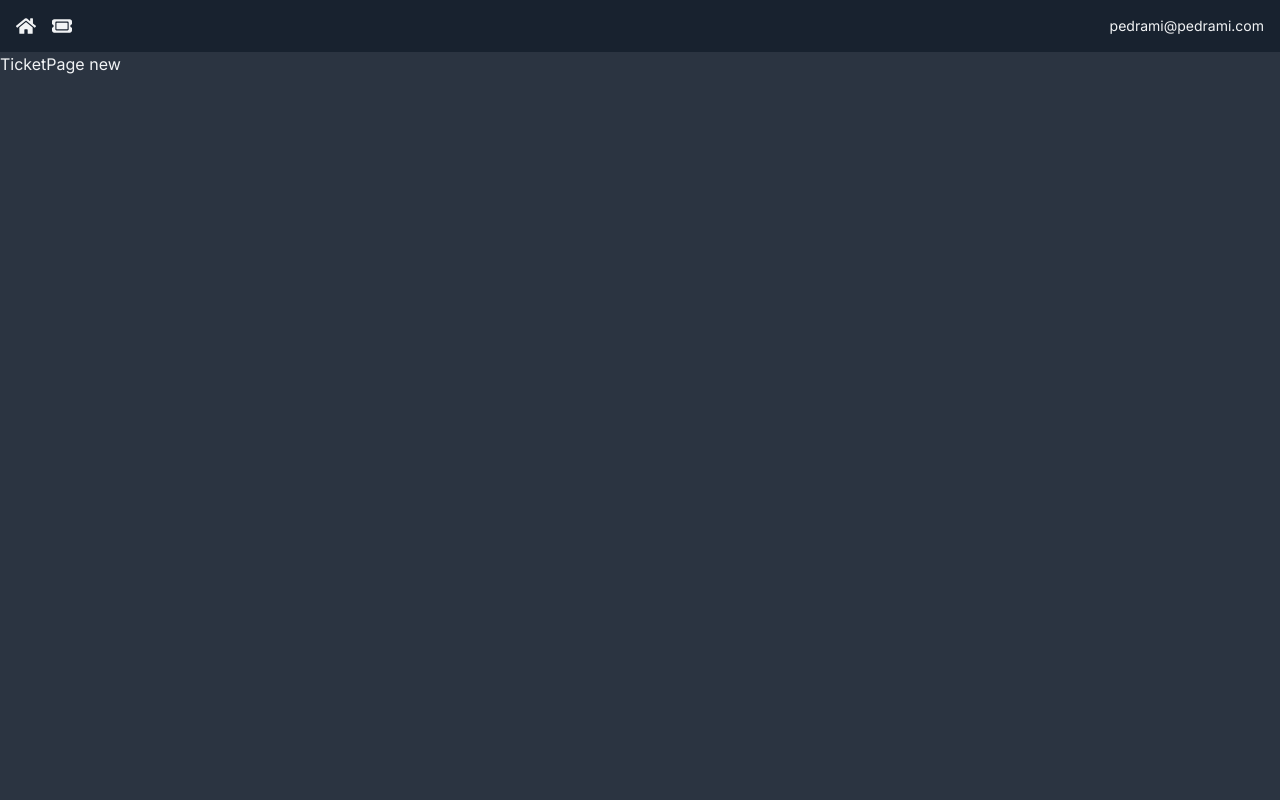
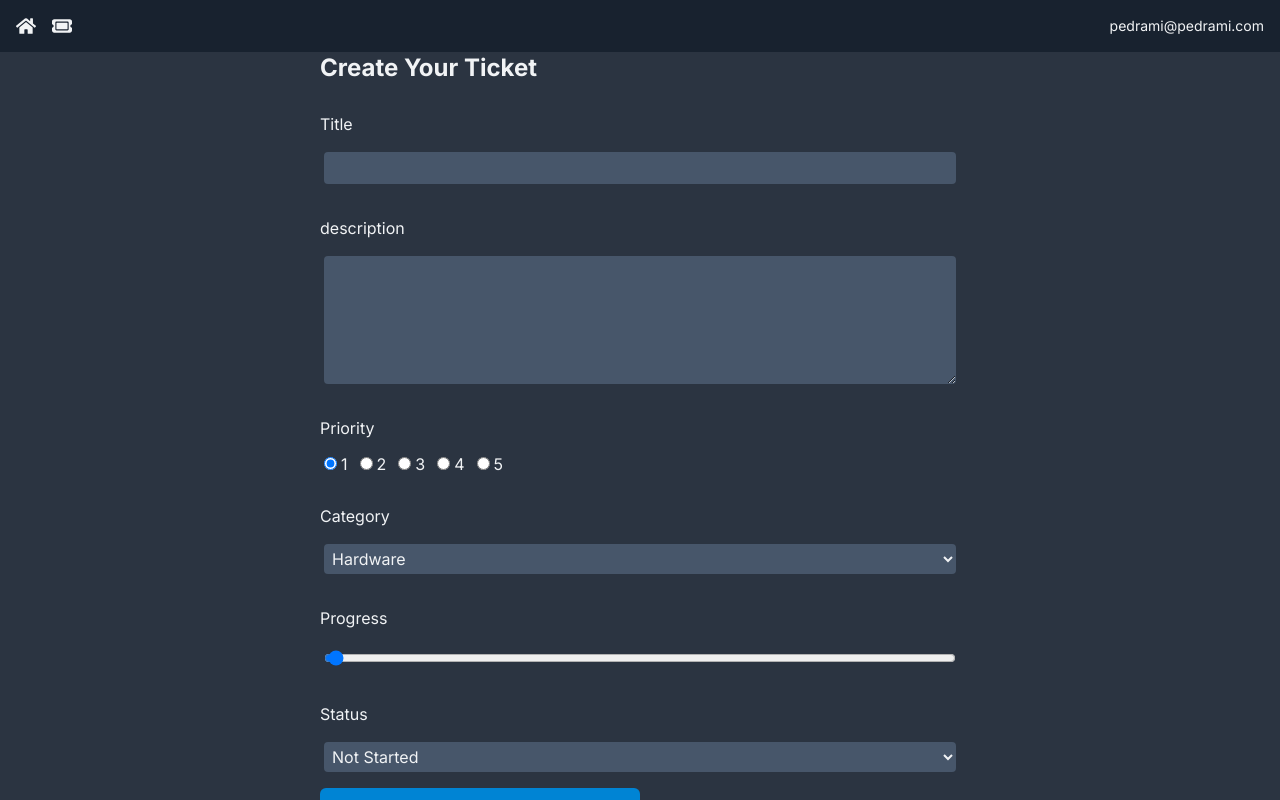
Before and after one commit to M-Pedrami/TicketApp, a Next.js app: page /TicketPage/new in a window 1280 px wide. Built offline with nearby package versions, Linux system fonts and the light colour scheme.

Commit message:
post request working

```diff
--- /dev/null
+++ b/app/(components)/TicketForm.jsx
@@ -0,0 +1,200 @@
+"use client";
+
+import { useRouter } from "next/navigation";
+import { useState } from "react";
+import { toast } from "react-toastify";
+
+const TicketForm = () => {
+  const router = useRouter();
+  const [ticketData, setTicketData] = useState({
+    title: "",
+    description: "",
+    priority: 1,
+    progress: 0,
+    status: "not started",
+    category: "Hardware Problem",
+  });
+  const handleSubmit = async () => {
+    try {
+      console.log("HandleSubmit Clicked");
+      const response = await fetch("/api/Tickets", {
+        method: "POST",
+        body: JSON.stringify(ticketData),
+        headers: {
+          "content-type": "application/json",
+        },
+      });
+      if (response.ok) {
+        toast.success("Ticket Created");
+        router.push("/");
+      }
+      if (!response.ok) {
+        toast.error("Ticket Failed");
+        console.log("error from handlesubmit IF Statement");
+      }
+    } catch (error) {
+      console.log("Error from handleSubmit CATCH", error);
+    }
+  };
+  return (
+    <div className="flex justify-center">
+      <div className="flex flex-col gap-3 w-1/2" method="post">
+        <h3>Create Your Ticket</h3>
+        <label>Title</label>
+        <input
+          type="text"
+          id="title"
+          name="title"
+          required={true}
+          value={ticketData.title}
+          onChange={(e) =>
+            setTicketData((prevData) => ({
+              ...prevData,
+              title: e.target.value,
+            }))
+          }
+        />
+        <label>description</label>
+        <textarea
+          type="text"
+          id="description"
+          name="description"
+          required={true}
+          value={ticketData.description}
+          rows={5}
+          onChange={(e) =>
+            setTicketData((prevData) => ({
+              ...prevData,
+              description: e.target.value,
+            }))
+          }
+        />
+        <label>Priority</label>
+        <div>
+          <input
+            type="radio"
+            id="priority-1"
+            name="priority"
+            value={1}
+            checked={ticketData.priority == 1}
+            onChange={(e) => {
+              setTicketData((prevData) => ({
+                ...prevData,
+                priority: e.target.value,
+              }));
+            }}
+          />
+          <label>1</label>
+          <input
+            type="radio"
+            id="priority-2"
+            name="priority"
+            value={2}
+            checked={ticketData.priority == 2}
+            onChange={(e) => {
+              setTicketData((prevData) => ({
+                ...prevData,
+                priority: e.target.value,
+              }));
+            }}
+          />
+          <label>2</label>
+          <input
+            type="radio"
+            id="priority-3"
+            name="priority"
+            value={3}
+            checked={ticketData.priority == 3}
+            onChange={(e) => {
+              setTicketData((prevData) => ({
+                ...prevData,
+                priority: e.target.value,
+              }));
+            }}
+          />
+          <label>3</label>
+          <input
+            type="radio"
+            id="priority-4"
+            name="priority"
+            value={4}
+            checked={ticketData.priority == 4}
+            onChange={(e) => {
+              setTicketData((prevData) => ({
+                ...prevData,
+                priority: e.target.value,
+              }));
+            }}
+          />
+          <label>4</label>
+          <input
+            type="radio"
+            id="priority-5"
+            name="priority"
+            value={5}
+            checked={ticketData.priority == 5}
+            onChange={(e) => {
+              setTicketData((prevData) => ({
+                ...prevData,
+                priority: e.target.value,
+              }));
+            }}
+          />
+          <label>5</label>
+        </div>
+        <label>Category</label>
+        <select
+          name="categor"
+          id="category"
+          value={ticketData.category}
+          onChange={(e) => {
+            setTicketData((prevData) => ({
+              ...prevData,
+              category: e.target.value,
+            }));
+          }}
+        >
+          <option value="Hardware">Hardware</option>
+          <option value="Software">Software</option>
+          <option value="Project">Project</option>
+        </select>
+        <label>Progress</label>
+        <input
+          type="range"
+          id="progress"
+          name="progress"
+          value={ticketData.progress}
+          min={0}
+          max={100}
+          onChange={(e) => {
+            setTicketData((prevData) => ({
+              ...prevData,
+              progress: e.target.value,
+            }));
+          }}
+        />
+        <label>Status</label>
+        <select
+          name="status"
+          id="status"
+          value={ticketData.status}
+          onChange={(e) => {
+            setTicketData((prevData) => ({
+              ...prevData,
+              status: e.target.value,
+            }));
+          }}
+        >
+          <option value="not started">Not Started</option>
+          <option value="started">Started</option>
+          <option value="done">Done</option>
+        </select>
+        <button className="btn max-w-xs" onClick={handleSubmit}>
+          Create Ticket
+        </button>
+      </div>
+    </div>
+  );
+};
+
+export default TicketForm;
--- /dev/null
+++ b/app/(models)/ticket.js
@@ -0,0 +1,22 @@
+import mongoose, { Schema } from "mongoose";
+
+mongoose.connect(process.env.MONGOOSE_URI);
+
+const ticketSchema = new Schema(
+  {
+    title: String,
+    description: String,
+    category: String,
+    priority: Number,
+    progress: Number,
+    status: String,
+    active: Boolean,
+  },
+  {
+    timestamps: true,
+  }
+);
+
+const Ticket = mongoose.models.Ticket || mongoose.model("Ticket", ticketSchema);
+
+export default Ticket;
--- /dev/null
+++ b/app/(utils)/db.js
@@ -0,0 +1 @@
+import mongoose from "mongoose";
--- a/app/TicketPage/[id]/page.jsx
+++ b/app/TicketPage/[id]/page.jsx
@@ -1,10 +1,9 @@
+import TicketForm from "@/app/(components)/TicketForm"
 
 
 const TicketPage = ({params}) => {
   return (
-    <div>
-      TicketPage {params.id}
-    </div>
+    <TicketForm/>
   )
 }
 
--- /dev/null
+++ b/app/api/Tickets/route.js
@@ -0,0 +1,15 @@
+import Ticket from "../../(models)/ticket.js";
+import { NextResponse } from "next/server";
+
+export async function POST(req) {
+  console.log("POST RAN")
+  try {
+    const body = await req.json();
+    const {title, description, priority, progress, status, category} = body
+    await Ticket.create({title, description, priority, progress, status, category});
+    return NextResponse.json({ message: "Ticket Created" }, { status: 201 });
+  } catch (error) {
+    console.log("Error From route.js", error)
+    return NextResponse.json({ message: "Error From route.js", error }, { status: 500 });
+  }
+}
--- a/app/globals.css
+++ b/app/globals.css
@@ -11,26 +11,37 @@
   }
 }
 
-@layer base{
+@layer base {
   h1,
   h2,
   h3,
   h4 {
-    @apply font-bold
+    @apply font-bold;
   }
   h1 {
-    @apply text-4xl
+    @apply text-4xl;
   }
   h2 {
-    @apply text-3xl
+    @apply text-3xl;
   }
   h3 {
-    @apply text-2xl
+    @apply text-2xl;
   }
   h4 {
-    @apply text-xl
+    @apply text-xl;
   }
   p {
-    @apply text-sm text-default-text
+    @apply text-sm text-default-text;
+  }
+  form {
+    @apply rounded-xl p-4;
+  }
+  label {
+    @apply mt-4 mr-2;
+  }
+  input,
+  select,
+  textarea {
+    @apply m-1 rounded bg-card p-1;
   }
 }
--- a/app/layout.js
+++ b/app/layout.js
@@ -1,6 +1,9 @@
 import { Inter } from "next/font/google";
 import "./globals.css";
 import Nav from "./(components)/Nav";
+import { ToastContainer } from "react-toastify";
+import 'react-toastify/dist/ReactToastify.css';
+
 
 const inter = Inter({ subsets: ["latin"] });
 
@@ -15,8 +18,11 @@ export default function RootLayout({ children }) {
       <body className={inter.className}>
         <div className="flex flex-col h-screen max-h-screen">
           <Nav />
-          <div className="flex-grow overflow-y-auto bg-page text-default-text">{children}</div>
+          <div className="flex-grow overflow-y-auto bg-page text-default-text">
+            {children}
+          </div>
         </div>
+        <ToastContainer />
       </body>
     </html>
   );
--- a/package.json
+++ b/package.json
@@ -9,10 +9,13 @@
     "lint": "next lint"
   },
   "dependencies": {
+    "mongodb": "^6.3.0",
+    "mongoose": "^8.1.3",
     "next": "14.1.0",
     "react": "^18",
     "react-dom": "^18",
-    "react-icons": "^5.0.1"
+    "react-icons": "^5.0.1",
+    "react-toastify": "^10.0.4"
   },
   "devDependencies": {
     "autoprefixer": "^10.0.1",
```
Also changed, not shown: 2 other files (tests, documents, lock files or other folders).
